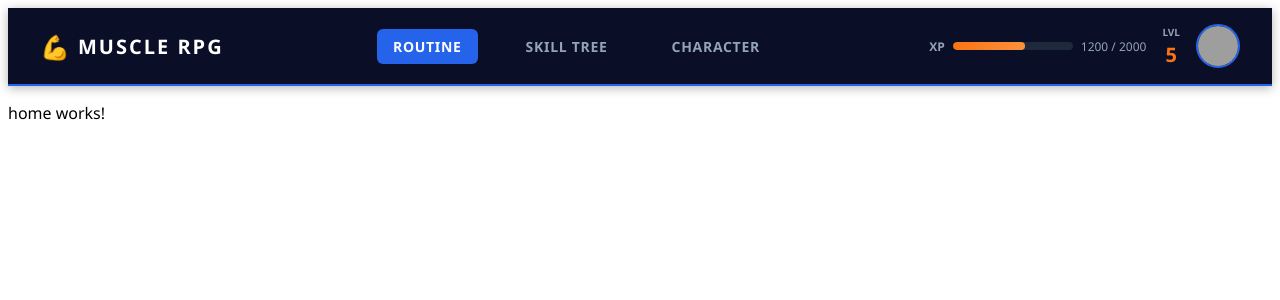
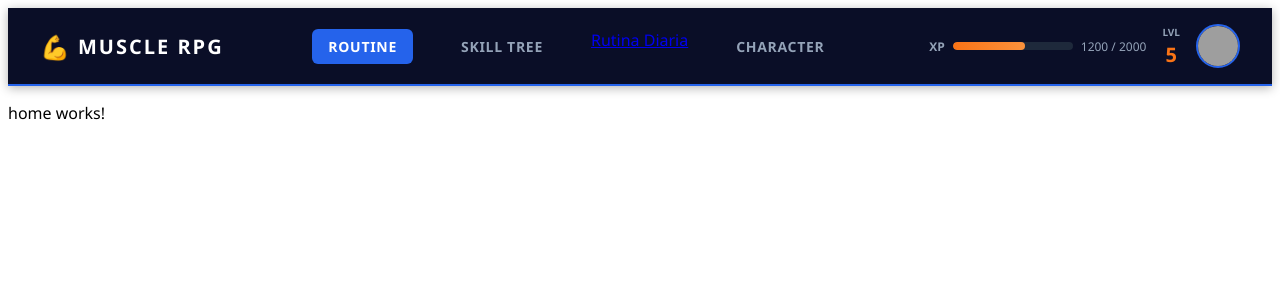
Before and after one commit to fase99/Muscle-RPG, an Angular app in the folder frontend/: page /home in a window 1280 px wide. Shown: the top 300 px of the page. Built offline with nearby package versions, Linux system fonts and the light colour scheme; grey boxes are pictures that could not be loaded.

Commit message:
Add 'Rutina Diaria' link to navbar

```diff
--- a/frontend/src/app/shared/navbar/navbar.html
+++ b/frontend/src/app/shared/navbar/navbar.html
@@ -9,6 +9,7 @@
   <div class="nav-links">
     <a routerLink="/home" routerLinkActive="active" class="nav-link">ROUTINE</a>
     <a routerLink="/ejercicios" routerLinkActive="active" class="nav-link">SKILL TREE</a>
+    <a routerLink="/rutina" routerLinkActive="active"> Rutina Diaria </a>
     <a routerLink="/character" routerLinkActive="active" class="nav-link">CHARACTER</a>
   </div>
 
```
